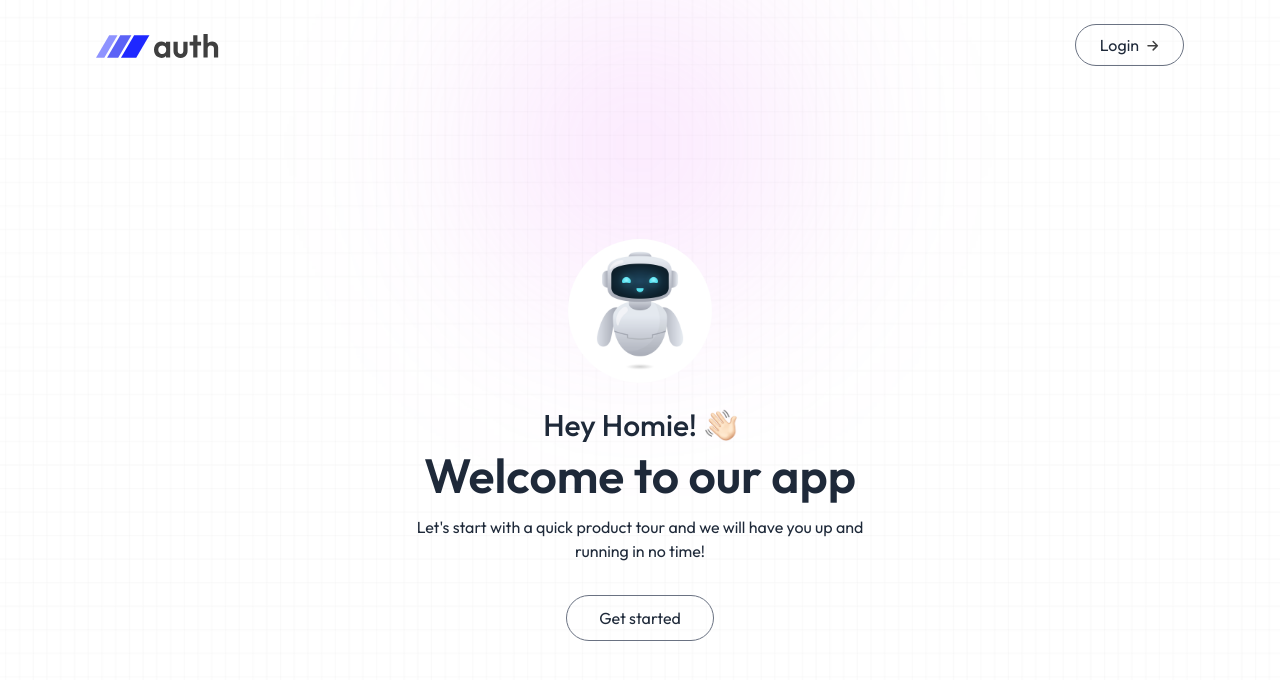
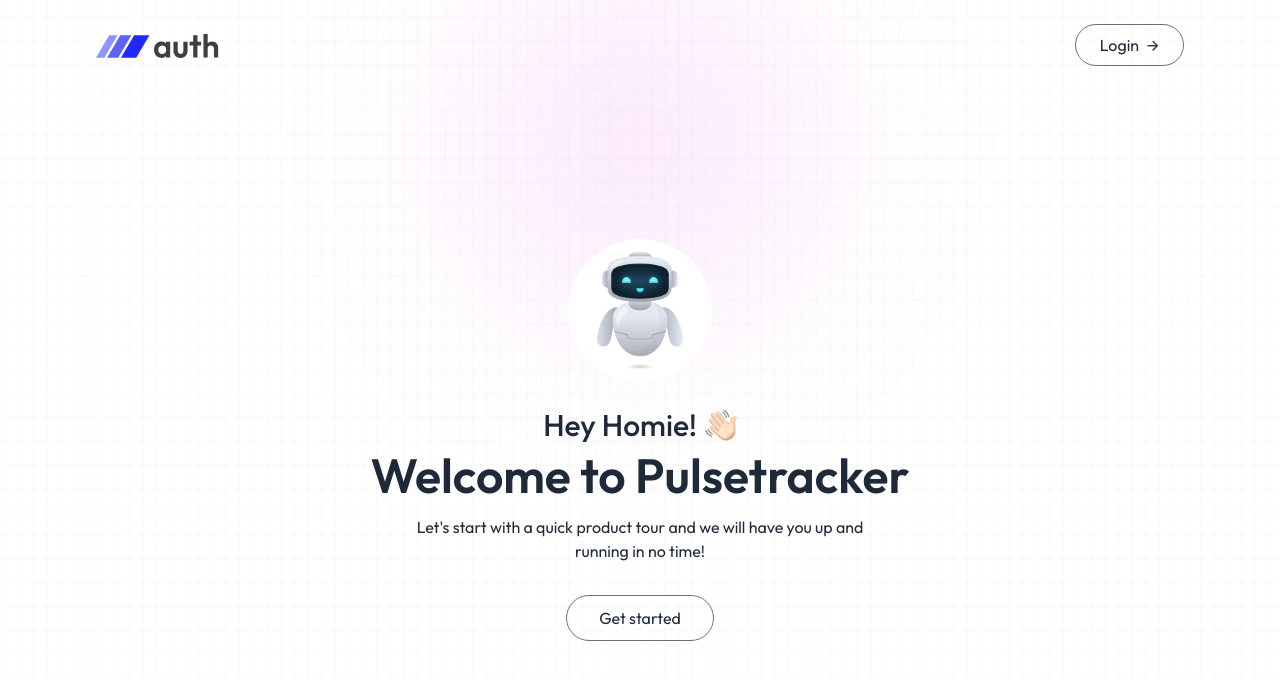
Before and after one commit to fasakinhenry/pulsetracker, a React (Vite) app in the folder client/: page / in a window 1280 px wide. Shown: the top 680 px of the page. Built offline with nearby package versions, Linux system fonts and the light colour scheme; no server answers.

Commit message:
fix: fix route problems

```diff
--- a/client/src/components/home/Header.jsx
+++ b/client/src/components/home/Header.jsx
@@ -1,9 +1,11 @@
 import { useContext } from 'react';
 import { assets } from '../../assets/assets.js';
 import { AppContent } from '../../context/AppContext.jsx';
+import {useNavigate} from "react-router-dom";
 
 const Header = () => {
   const { userData } = useContext(AppContent);
+  const navigate = useNavigate()
   return (
     <div className='flex flex-col items-center mt-20 px-4 text-center text-gray-800'>
       <img
@@ -20,13 +22,13 @@
         />
       </h1>
       <h2 className='text-3xl sm:text-5xl font-semibold mb-4'>
-        Welcome to our app
+        Welcome to Pulsetracker
       </h2>
       <p className='mb-8 max-w-md'>
         Let's start with a quick product tour and we will have you up and
         running in no time!
       </p>
-      <button className='cursor-pointer border border-gray-500 rounded-full px-8 py-2.5 hover:bg-gray-100 transition-all'>
+      <button onClick={() => navigate('/dashboard')} className='cursor-pointer border border-gray-500 rounded-full px-8 py-2.5 hover:bg-gray-100 transition-all'>
         Get started
       </button>
     </div>
```
